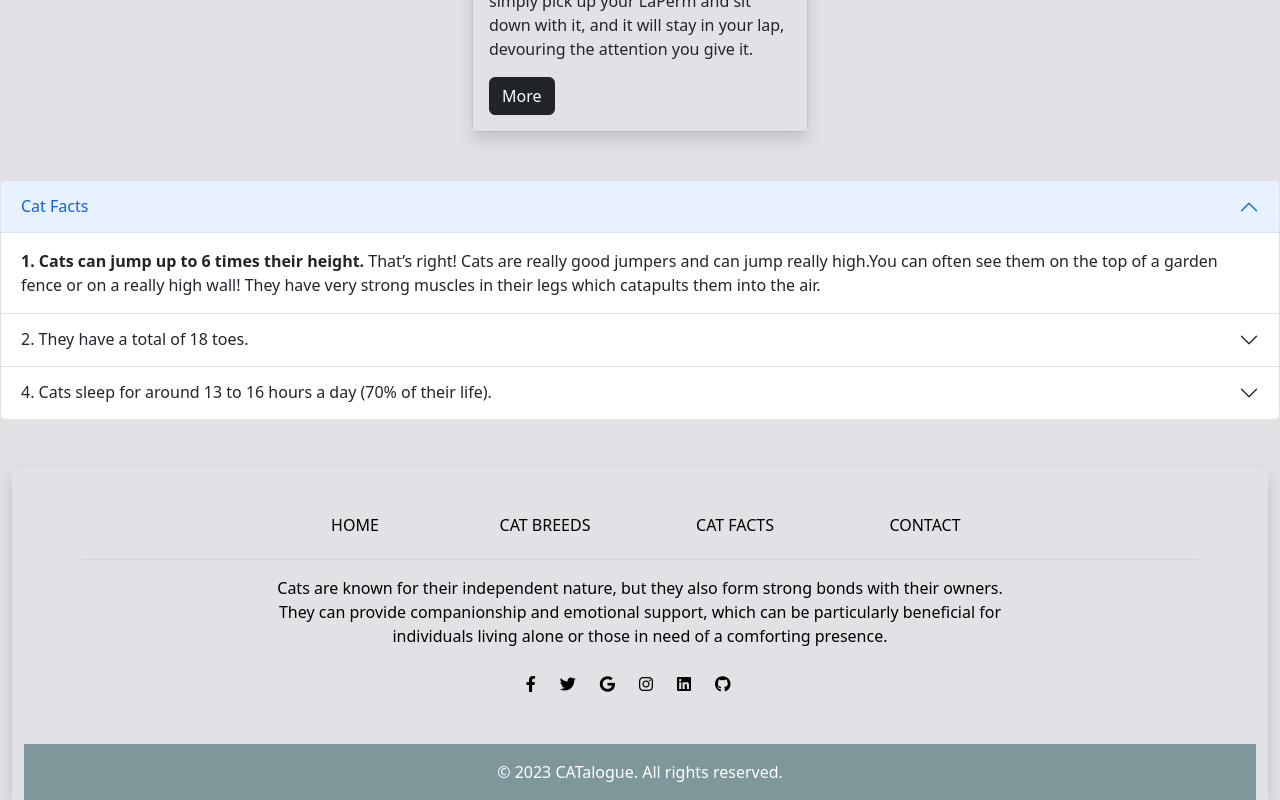
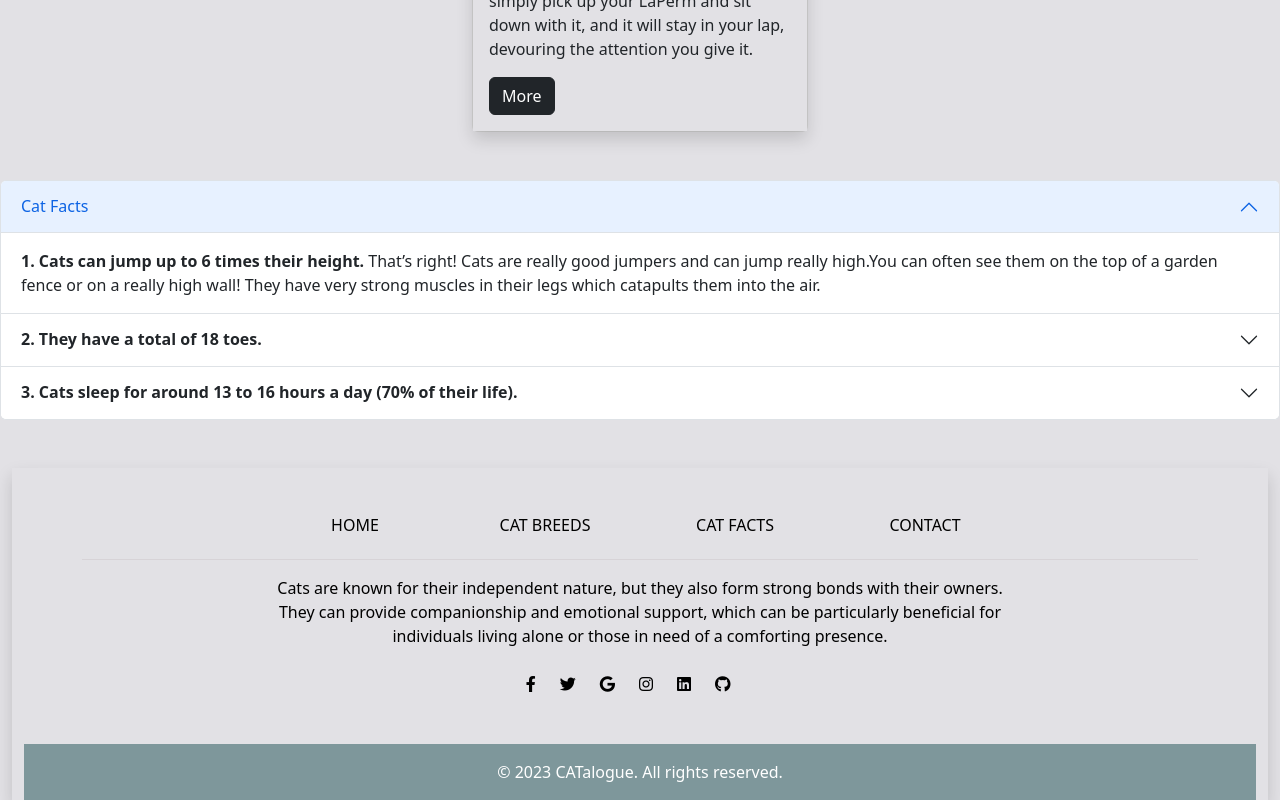
Before and after one commit to NikkiZapuiz/wd73_exercise_2g_react_ZAPUIZ, a React (Vite) app: page / in a window 1280 px wide. Shown: the part 1894-2694 px from the top of the page. Built offline with nearby package versions, Linux system fonts and the light colour scheme.

Commit message:
added bold to accordion

```diff
--- a/src/components/Facts.jsx
+++ b/src/components/Facts.jsx
@@ -20,7 +20,7 @@ function Facts() {
             <div className="accordion-item">
                 <h2 className="accordion-header" idName="headingTwo">
                     <button className="accordion-button collapsed" type="button" data-bs-toggle="collapse" data-bs-target="#collapseTwo" aria-expanded="false" aria-controls="collapseTwo">
-                    2. They have a total of 18 toes.
+                        <strong>2. They have a total of 18 toes.</strong>
                     </button>
                 </h2>
                 <div id="collapseTwo" className="accordion-collapse collapse" aria-labelledby="headingTwo" data-bs-parent="#accordionExample">
@@ -34,7 +34,7 @@ function Facts() {
             <div className="accordion-item">
                 <h2 className="accordion-header" idName="headingThree">
                     <button className="accordion-button collapsed" type="button" data-bs-toggle="collapse" data-bs-target="#collapseThree" aria-expanded="false" aria-controls="collapseThree">
-                    4. Cats sleep for around 13 to 16 hours a day (70% of their life).
+                        <strong>3. Cats sleep for around 13 to 16 hours a day (70% of their life).</strong>
                     </button>
                 </h2>
                 <div id="collapseThree" className="accordion-collapse collapse" aria-labelledby="headingThree" data-bs-parent="#accordionExample">
```
